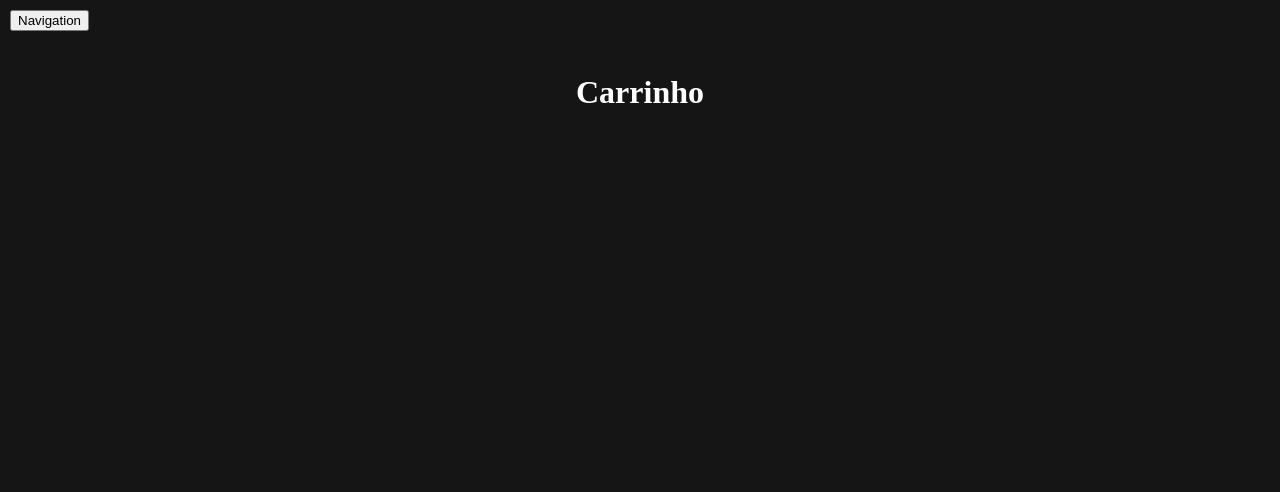
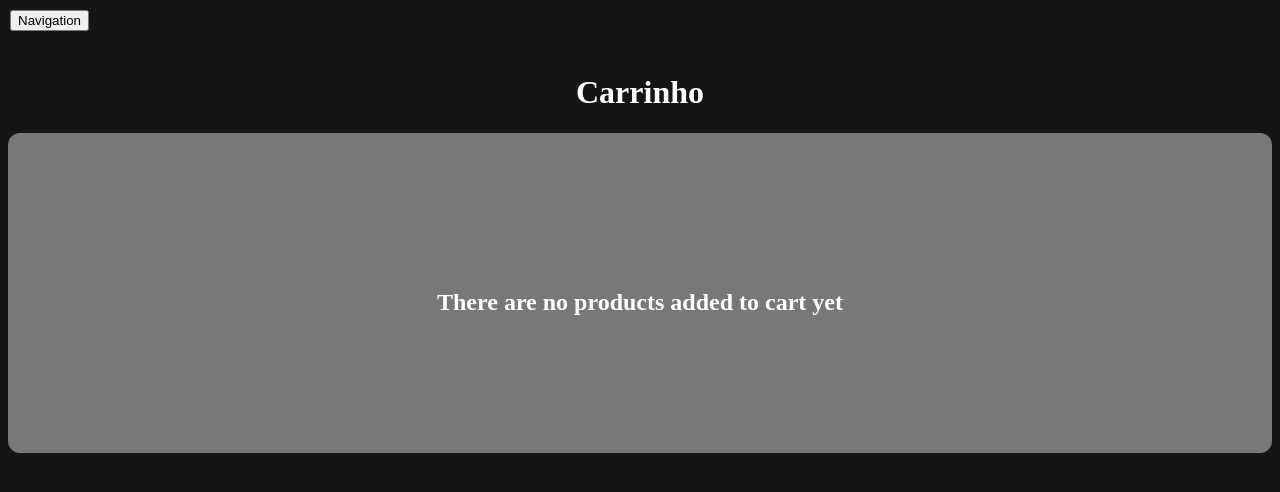
Before and after one commit to EwertonSA/FakeApi, a website with bundled scripts: page cart.html in a window 1280 px wide. Built offline with nearby package versions, Linux system fonts and the light colour scheme; data requests are answered from the project's data file.

Commit message:
Adding session-orded before

```diff
--- a/cart.html
+++ b/cart.html
@@ -14,5 +14,6 @@
 <section id="payment"></section>
       <section id="budget"></section>
      <section id="cart"></section>
+     <section id="orded"></section>
 </body>
 </html>
--- a/cart.js
+++ b/cart.js
@@ -172,6 +172,14 @@ export const renderCart=(product)=>{
 export const renderAllCart=()=>{
     const container= document.querySelector("#cart")
     container.innerHTML=''
+    if(cart.length ===0){
+        const message=document.createElement('h1')
+        message.textContent="There are no products added to cart yet"
+        message.classList.add('cart-message')
+        container.append(message)
+        renderorders()
+        return
+    }
     cart.forEach((product)=>{
         renderCart(product)
     })
@@ -181,3 +189,71 @@ document.addEventListener('DOMContentLoaded',()=>{
 
   renderAllCart()
 })
+
+const renderorders=()=>{
+    const orders= JSON.parse(localStorage.getItem('orders'))|| []
+    orders.forEach(order=>{
+    const img = new Image()
+    img.src = order.items[0].image
+})
+   const container= document.querySelector('#orded')
+   container.classList.add('orded-before')
+      const h1=document.createElement('h1')
+       h1.textContent= "Orded before"
+
+       const carousel=document.createElement('div')
+   carousel.classList.add('carousel')
+
+   const content= document.createElement('div')
+   content.classList.add('orded-content')
+
+   const title=document.createElement('p')
+   title.textContent=orders[orders.length-1].items[0].title
+
+   const image= document.createElement('img')
+    image.classList.add('product-image')
+   image.src=orders[orders.length-1].items[0].image
+
+   image.decoding='async'
+
+       let currentIndex=orders.length-1
+
+       function updateCarousel(){
+        const currentOrder= orders[currentIndex]
+        title.textContent=currentOrder.items[0].title
+        image.src= currentOrder.items[0].image
+       }
+
+   const preveiousNext= document.createElement('button')
+   preveiousNext.textContent='Next'
+
+   preveiousNext.addEventListener('click',()=>{
+
+    currentIndex++
+    if(currentIndex>=orders.length){
+        currentIndex=0
+    }
+
+updateCarousel()
+
+
+   })
+   const previousBefore= document.createElement('button')
+   previousBefore.textContent="Before"
+previousBefore.addEventListener('click',()=>{
+
+  currentIndex--
+    if(currentIndex<=0){
+        currentIndex=orders.length-1
+    }
+
+    updateCarousel()
+})
+updateCarousel()
+   console.log(orders)
+   content.append(title,image)
+   carousel.append(previousBefore,content,preveiousNext)
+   container.append(h1,carousel)
+
+
+}
--- a/db.json
+++ b/db.json
@@ -28,7 +28,7 @@
     },
     {
       "id": 3,
-      "inStock": 12,
+      "inStock": 11,
       "title": "Mens Cotton Jacket",
       "price": 55.99,
       "description": "great outerwear jackets for Spring/Autumn/Winter, suitable for many occasions, such as working, hiking, camping, mountain/rock climbing, cycling, traveling or other outdoors. Good gift choice for you or your family member. A warm hearted love to Father, husband or son in this thanksgiving or Christmas Day.",
@@ -54,7 +54,7 @@
     },
     {
       "id": 5,
-      "inStock": 21,
+      "inStock": 20,
       "title": "John Hardy Women's Legends Naga Gold & Silver Dragon Station Chain Bracelet",
       "price": 695,
       "description": "From our Legends Collection, the Naga was inspired by the mythical water dragon that protects the ocean's pearl. Wear facing inward to be bestowed with love and abundance, or outward for protection.",
@@ -210,7 +210,7 @@
     },
     {
       "id": 17,
-      "inStock": 23,
+      "inStock": 22,
       "title": "Rain Jacket Women Windbreaker Striped Climbing Raincoats",
       "price": 39.99,
       "description": "Lightweight perfet for trip or casual wear---Long sleeve with hooded, adjustable drawstring waist design. Button and zipper front closure raincoat, fully stripes Lined and The Raincoat has 2 side pockets are a good size to hold all kinds of things, it covers the hips, and the hood is generous but doesn't overdo it.Attached Cotton Lined Hood with Adjustable Drawstrings give it a real styled look.",
@@ -236,7 +236,7 @@
     },
     {
       "id": 19,
-      "inStock": 22,
+      "inStock": 21,
       "title": "Opna Women's Short Sleeve Moisture",
       "price": 7.95,
       "description": "100% Polyester, Machine wash, 100% cationic polyester interlock, Machine Wash & Pre Shrunk for a Great Fit, Lightweight, roomy and highly breathable with moisture wicking fabric which helps to keep moisture away, Soft Lightweight Fabric with comfortable V-neck collar and a slimmer fit, delivers a sleek, more feminine silhouette and Added Comfort",
--- a/script.js
+++ b/script.js
@@ -85,7 +85,7 @@ const renderDescription=(product)=>{
    div.append(description,more)
     return div
 }
-const renderMoreDescription=(product)=>{
+export const renderMoreDescription=(product)=>{
     const button= document.createElement('button')
     button.textContent="More..."
     button.classList.add('product-description-button')
@@ -205,6 +205,7 @@ navigation.append(button)
 return button
 }
 const modal= navigationModalBtn()
+
 const renderProducts=(product)=>{
     const section= document.querySelector('#products')
     const container= renderContainer(product)
--- a/style.css
+++ b/style.css
@@ -144,7 +144,16 @@ margin: 10px;
     height: 100px;
         width: 100%;
 }
+.cart-message{
+    display: flex;
+    align-items: center;
+    justify-content: center;
+    background-color: #aaaa;
 
+    border-color: 2px solid white;
+    border-radius: 12px;
+    height: 300px;
+}
 .cart-title{
     width: 25%;
 }
@@ -309,3 +318,28 @@ padding: 8px;
 border-radius: 8px;
 width: 80px;
 }
+
+.orded-before{
+background-color: #aaa6;
+border-radius: 12px;
+}
+.carousel{
+    display: flex;
+    flex-direction: row;
+    justify-content: center;
+    align-items: center;
+
+}
+.orded-content{
+background-color: #f1f1f1;
+color:black;
+padding: 12px;
+border-radius: 5px;
+margin: 10px;
+width: 250px;
+display: flex;
+align-items: center;
+
+justify-content: center;
+flex-direction: column;
+}
```
